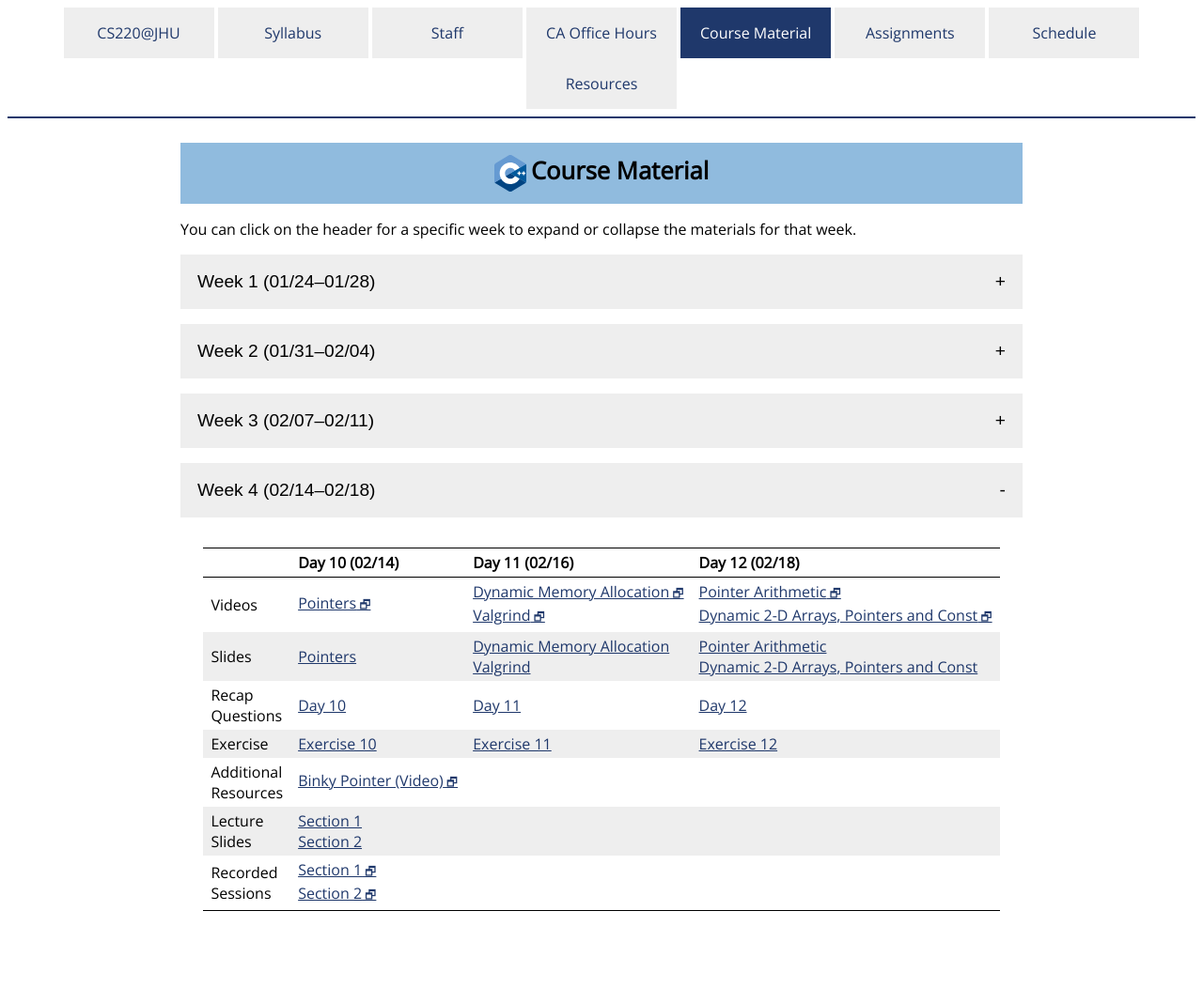
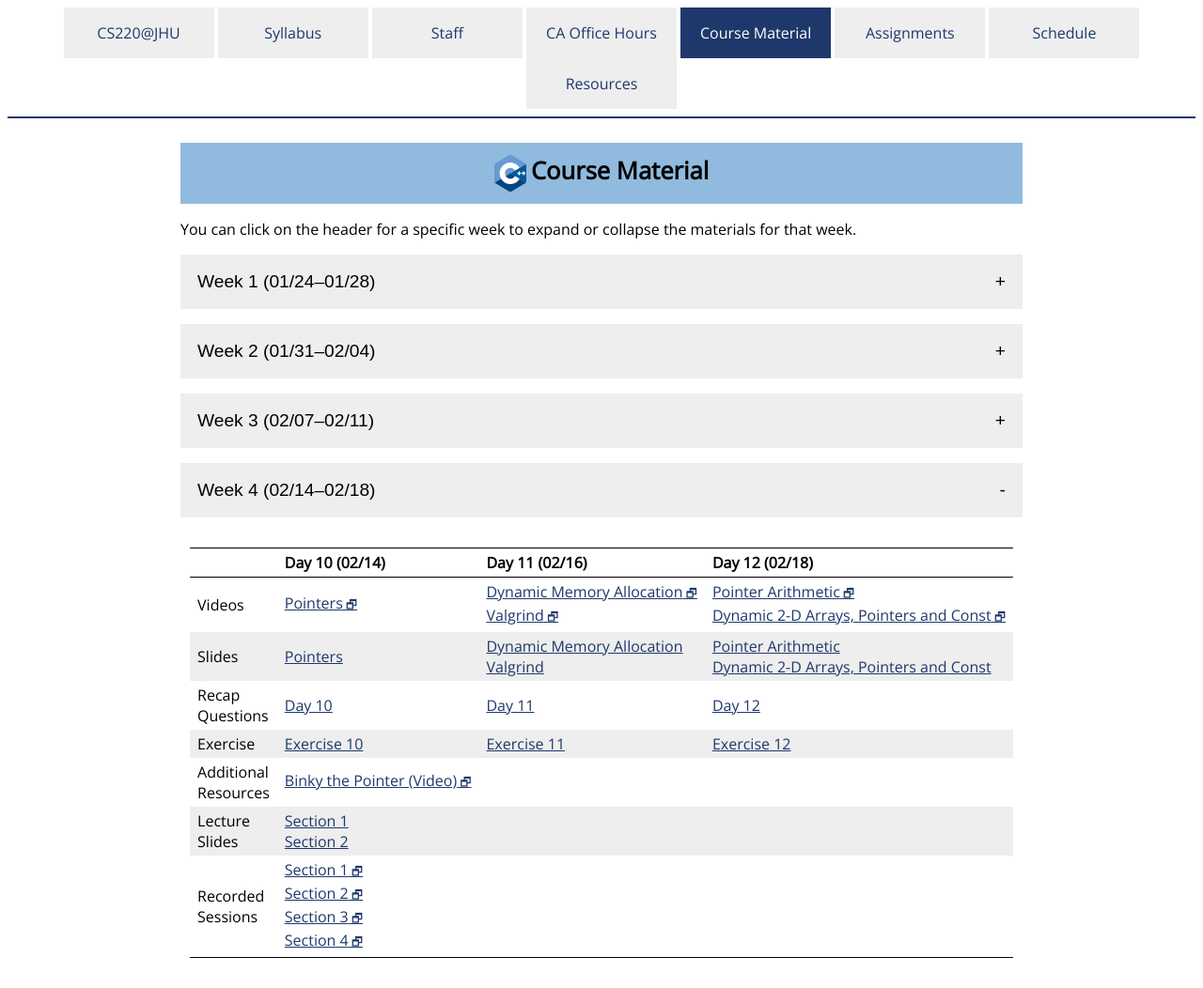
Before and after one commit to jhu-ip/cs220-s22, a Jekyll site: the page built from material.md, in a window 1280 px wide. Shown: the whole page at 94% size. Built offline with Jekyll 4.4.1, drawn with Linux system fonts in a browser that asks for light colours; some web fonts are replaced; before the commit the page ends 1002 px from its top, so only the background shows below that.

Commit message:
recordings for mon feb 14 sessions 03 and 04 and fixed typo in Binky video title

```diff
--- a/material.csv
+++ b/material.csv
@@ -123,11 +123,13 @@ Week,Day,Date,Type,"Link text",URL
 4,1,02/14,Slides,"Pointers",slides/day10_pointers.pdf
 4,1,02/14,Recap,"Day 10",questions/day10.html
 4,1,02/14,Exercise,"Exercise 10",exercise/ex10.html
-4,1,02/14,Resource,"Binky Pointer (Video)",https://www.youtube.com/watch?v=5VnDaHBi8dM
+4,1,02/14,Resource,"Binky the Pointer (Video)",https://www.youtube.com/watch?v=5VnDaHBi8dM
 4,1,02/14,LectureSlides,"Section 1",slides/sec01/day10_notes.pdf
 4,1,02/14,LectureSlides,"Section 2",slides/sec02/day10_notes.pdf
 4,1,02/14,Recording,"Section 1",https://jh.hosted.panopto.com/Panopto/Pages/Viewer.aspx?id=cbb5d553-2dbe-4a69-9cfa-ae3c0149c498
 4,1,02/14,Recording,"Section 2",https://jh.hosted.panopto.com/Panopto/Pages/Viewer.aspx?id=95081dcb-d179-48e6-b89d-ae3c01440764
+4,1,02/14,Recording,"Section 3",https://jh.hosted.panopto.com/Panopto/Pages/Viewer.aspx?id=22ffebd8-7c4f-4bb4-b720-ae3c01572d41
+4,1,02/14,Recording,"Section 4",https://jh.hosted.panopto.com/Panopto/Pages/Viewer.aspx?id=d1c626f1-e6e7-427a-9e6b-ae3c010b01c2
 4,2,02/16,Video,"Dynamic Memory Allocation",https://jh.hosted.panopto.com/Panopto/Pages/Viewer.aspx?id=5b124364-dcca-4e9b-b276-ae23002792a9
 4,2,02/16,Video,"Valgrind",https://jh.hosted.panopto.com/Panopto/Pages/Viewer.aspx?id=f4c78306-67c7-4184-955f-ae230027a6b2
 4,2,02/14,Slides,"Dynamic Memory Allocation",slides/day11_dynamic_memory_allocation.pdf
--- a/material.md
+++ b/material.md
@@ -227,7 +227,7 @@ the materials for that week.
     </tr>
     <tr>
       <td>Additional<br>Resources</td>
-      <td><a class='external' target='_blank' href='https://www.youtube.com/watch?v=5VnDaHBi8dM'>Binky Pointer (Video)</a></td>
+      <td><a class='external' target='_blank' href='https://www.youtube.com/watch?v=5VnDaHBi8dM'>Binky the Pointer (Video)</a></td>
       <td></td>
       <td></td>
     </tr>
@@ -239,7 +239,7 @@ the materials for that week.
     </tr>
     <tr>
       <td>Recorded<br>Sessions</td>
-      <td><a class='external' target='_blank' href='https://jh.hosted.panopto.com/Panopto/Pages/Viewer.aspx?id=cbb5d553-2dbe-4a69-9cfa-ae3c0149c498'>Section 1</a><br><a class='external' target='_blank' href='https://jh.hosted.panopto.com/Panopto/Pages/Viewer.aspx?id=95081dcb-d179-48e6-b89d-ae3c01440764'>Section 2</a></td>
+      <td><a class='external' target='_blank' href='https://jh.hosted.panopto.com/Panopto/Pages/Viewer.aspx?id=cbb5d553-2dbe-4a69-9cfa-ae3c0149c498'>Section 1</a><br><a class='external' target='_blank' href='https://jh.hosted.panopto.com/Panopto/Pages/Viewer.aspx?id=95081dcb-d179-48e6-b89d-ae3c01440764'>Section 2</a><br><a class='external' target='_blank' href='https://jh.hosted.panopto.com/Panopto/Pages/Viewer.aspx?id=22ffebd8-7c4f-4bb4-b720-ae3c01572d41'>Section 3</a><br><a class='external' target='_blank' href='https://jh.hosted.panopto.com/Panopto/Pages/Viewer.aspx?id=d1c626f1-e6e7-427a-9e6b-ae3c010b01c2'>Section 4</a></td>
       <td></td>
       <td></td>
     </tr>
```
